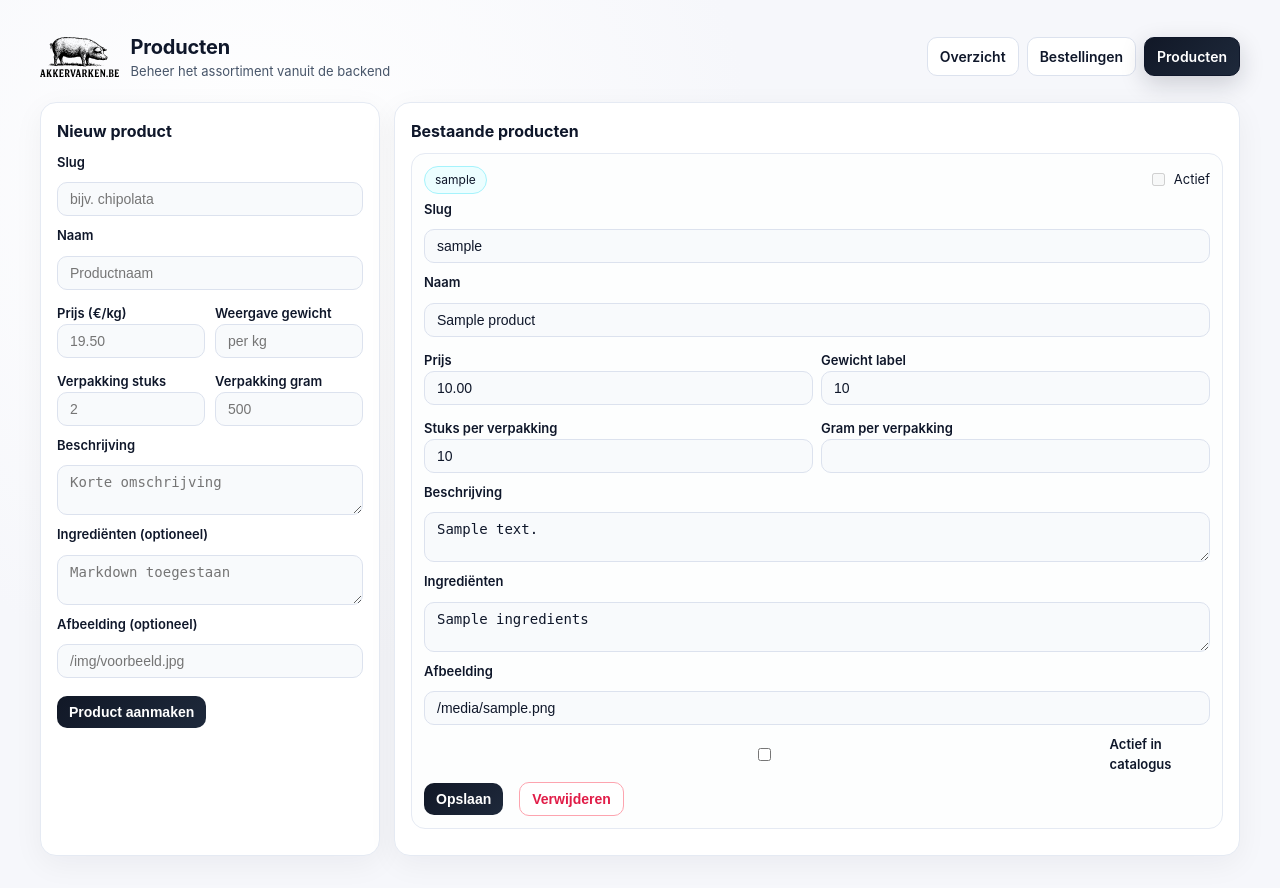
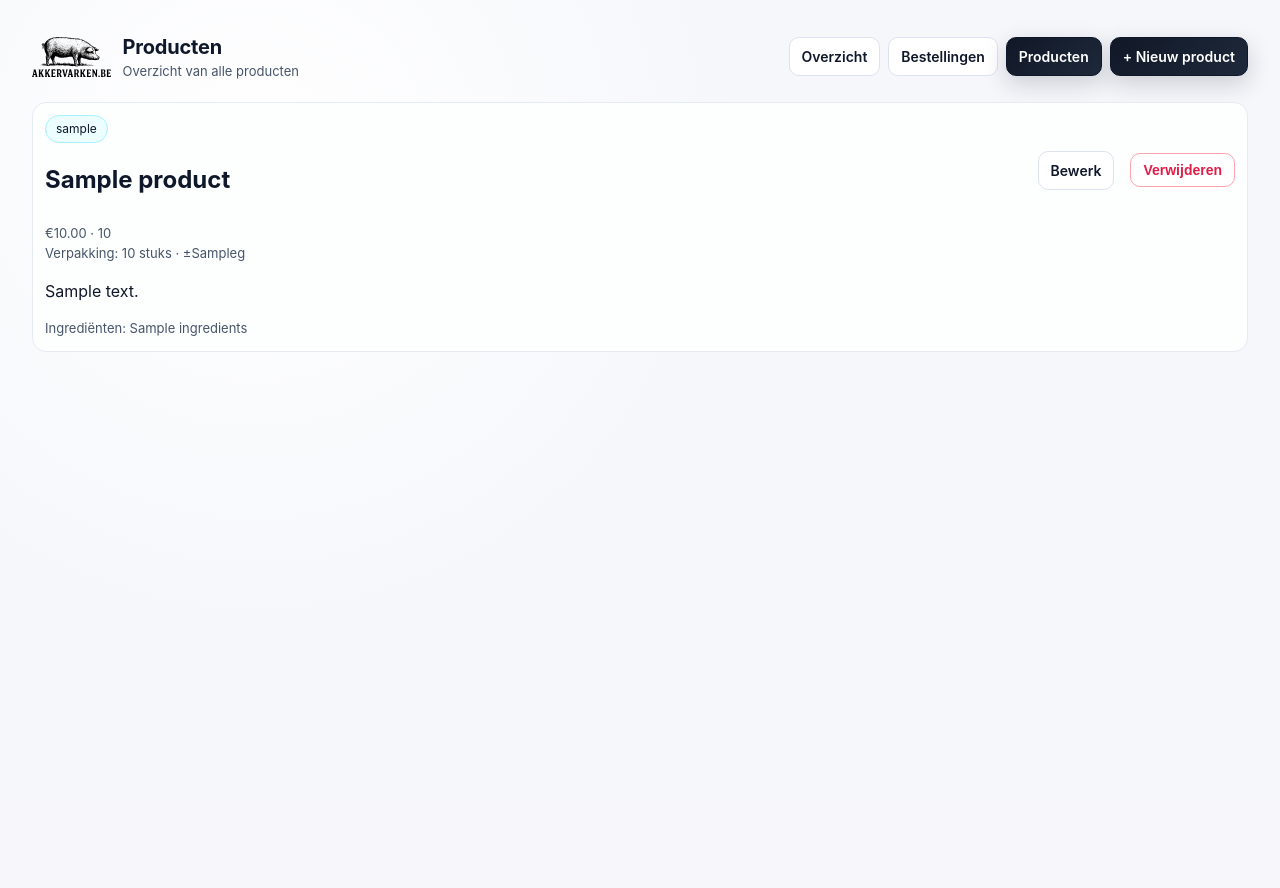
Before and after one commit to mlavaert/akkervarken.be, a FastAPI app: template backend/templates/admin/products.html in a window 1280 px wide. After the commit the page ends 352 px from the top, so only its background shows below. Run offline with FastAPI, Linux system fonts and the light colour scheme; the template is opened without the code that fills it: most values are stand-ins (such as "Sample title", 1, 10 or a date in 2020).

Commit message:
Reworking admin panel

```diff
--- a/backend/models.py
+++ b/backend/models.py
@@ -85,7 +85,6 @@ class Product(Base):
     packaging_pieces = Column(Integer, nullable=True)
     packaging_grams = Column(Integer, nullable=True)
     image = Column(String(255), nullable=True)
-    is_active = Column(Boolean, nullable=False, server_default="true")
     created_at = Column(
         DateTime(timezone=True), server_default=func.now(), nullable=False
     )
--- a/backend/schemas.py
+++ b/backend/schemas.py
@@ -120,7 +120,6 @@ class ProductBase(BaseModel):
     packaging_pieces: Optional[int] = Field(None, ge=0)
     packaging_grams: Optional[int] = Field(None, ge=0)
     image: Optional[str] = Field(None, max_length=255)
-    is_active: bool = True
 
 
 class ProductCreate(ProductBase):
@@ -140,7 +139,6 @@ class ProductUpdate(BaseModel):
     packaging_pieces: Optional[int] = Field(None, ge=0)
     packaging_grams: Optional[int] = Field(None, ge=0)
     image: Optional[str] = Field(None, max_length=255)
-    is_active: Optional[bool] = None
 
 
 class ProductResponse(ProductBase):
--- a/backend/static/admin.css
+++ b/backend/static/admin.css
@@ -21,7 +21,7 @@ a {
 }
 
 .page {
-  max-width: 1200px;
+  width: 100%;
   margin: 0 auto;
 }
 
@@ -329,18 +329,18 @@ label {
 }
 
 /* Products page */
-.layout-grid {
-  display: grid;
-  grid-template-columns: 340px 1fr;
-  gap: 14px;
-}
-
 .product-card {
   border: 1px solid #e5eaf3;
   border-radius: 14px;
   padding: 12px;
   margin-bottom: 10px;
   background: #fdfefe;
+}
+
+.product-list {
+  display: grid;
+  grid-template-columns: repeat(auto-fit, minmax(320px, 1fr));
+  gap: 14px;
 }
 
 .product-header {
--- a/backend/templates/admin/products.html
+++ b/backend/templates/admin/products.html
@@ -13,13 +13,14 @@
         <img src="https://akkervarken.be/img/logo.svg" alt="Akkervarken logo" loading="lazy">
         <div>
           <h1>Producten</h1>
-          <div class="meta-line">Beheer het assortiment vanuit de backend</div>
+          <div class="meta-line">Overzicht van alle producten</div>
         </div>
       </div>
       <div class="nav">
         <a class="nav-link" href="/admin">Overzicht</a>
         <a class="nav-link" href="/admin/orders">Bestellingen</a>
         <a class="nav-link active" href="/admin/products">Producten</a>
+        <a class="nav-link active" href="/admin/products/new">+ Nieuw product</a>
       </div>
     </header>
 
@@ -31,119 +32,34 @@
       </div>
     {% endif %}
 
-    <div class="layout-grid">
-      <section class="card">
-        <h2>Nieuw product</h2>
-        <form method="post" action="/admin/products">
-          <input type="hidden" name="is_active" value="true">
-          <label for="slug">Slug</label>
-          <input id="slug" name="slug" placeholder="bijv. chipolata" required>
-
-          <label for="name">Naam</label>
-          <input id="name" name="name" placeholder="Productnaam" required>
-
-          <div class="row">
-            <div>
-              <label for="price">Prijs (€/kg)</label>
-              <input id="price" name="price" type="number" step="0.01" placeholder="19.50" required>
-            </div>
-            <div>
-              <label for="weight_display">Weergave gewicht</label>
-              <input id="weight_display" name="weight_display" placeholder="per kg" required>
-            </div>
-          </div>
-
-          <div class="row">
-            <div>
-              <label for="packaging_pieces">Verpakking stuks</label>
-              <input id="packaging_pieces" name="packaging_pieces" type="number" min="0" placeholder="2">
-            </div>
-            <div>
-              <label for="packaging_grams">Verpakking gram</label>
-              <input id="packaging_grams" name="packaging_grams" type="number" min="0" placeholder="500">
-            </div>
-          </div>
-
-          <label for="description">Beschrijving</label>
-          <textarea id="description" name="description" placeholder="Korte omschrijving" required></textarea>
-
-          <label for="ingredients">Ingrediënten (optioneel)</label>
-          <textarea id="ingredients" name="ingredients" placeholder="Markdown toegestaan"></textarea>
-
-          <label for="image">Afbeelding (optioneel)</label>
-          <input id="image" name="image" placeholder="/img/voorbeeld.jpg">
-
-          <div class="actions">
-            <button type="submit" class="primary">Product aanmaken</button>
-          </div>
-        </form>
-      </section>
-
-      <section class="card">
-        <h2>Bestaande producten</h2>
+    <section class="product-list">
       {% for product in products %}
         <article class="product-card">
           <div class="product-header">
+            <div>
               <div class="pill">{{ product.slug }}</div>
-              <div class="switch">
-                <input type="checkbox" {% if product.is_active %}checked{% endif %} disabled>
-                <span>Actief</span>
+              <h2>{{ product.name }}</h2>
             </div>
-            </div>
-            <form id="update-{{ product.id }}" method="post" action="/admin/products/{{ product.id }}/update">
-              <label>Slug</label>
-              <input name="slug" value="{{ product.slug }}" required>
-
-              <label>Naam</label>
-              <input name="name" value="{{ product.name }}" required>
-
-              <div class="inline-row">
-                <div>
-                  <label>Prijs</label>
-                  <input name="price" type="number" step="0.01" value="{{ '%.2f'|format(product.price) }}" required>
-                </div>
-                <div>
-                  <label>Gewicht label</label>
-                  <input name="weight_display" value="{{ product.weight_display }}" required>
-                </div>
-              </div>
-
-              <div class="inline-row">
-                <div>
-                  <label>Stuks per verpakking</label>
-                  <input name="packaging_pieces" type="number" min="0" value="{{ product.packaging_pieces or '' }}">
-                </div>
-                <div>
-                  <label>Gram per verpakking</label>
-                  <input name="packaging_grams" type="number" min="0" value="{{ product.packaging_grams or '' }}">
-                </div>
-              </div>
-
-              <label>Beschrijving</label>
-              <textarea name="description">{{ product.description }}</textarea>
-
-              <label>Ingrediënten</label>
-              <textarea name="ingredients">{{ product.ingredients or '' }}</textarea>
-
-              <label>Afbeelding</label>
-              <input name="image" value="{{ product.image or '' }}">
-
-              <label class="switch">
-                <input type="checkbox" name="is_active" value="true" {% if product.is_active %}checked{% endif %}>
-                <span>Actief in catalogus</span>
-              </label>
-            </form>
             <div class="actions">
-              <button type="submit" class="primary" form="update-{{ product.id }}">Opslaan</button>
+              <a class="nav-link" href="/admin/products/{{ product.id }}/edit">Bewerk</a>
               <form id="delete-{{ product.id }}" method="post" action="/admin/products/{{ product.id }}/delete" onsubmit="return confirm('Zeker weten dat je dit product wil verwijderen?');"></form>
               <button type="submit" class="ghost" form="delete-{{ product.id }}">Verwijderen</button>
             </div>
+          </div>
+          <div class="meta-line">€{{ '%.2f'|format(product.price) }} · {{ product.weight_display }}</div>
+          <div class="meta-line">
+            Verpakking: {% if product.packaging_pieces %}{{ product.packaging_pieces }} stuks{% else %}n.v.t.{% endif %}
+            {% if product.packaging_grams %} · ±{{ product.packaging_grams }}g{% endif %}
+          </div>
+          <p>{{ product.description }}</p>
+          {% if product.ingredients %}
+            <div class="meta-line">Ingrediënten: {{ product.ingredients }}</div>
+          {% endif %}
         </article>
       {% else %}
         <div class="notice notice--info">Nog geen producten in de database.</div>
       {% endfor %}
     </section>
   </div>
-  </div>
 </body>
 </html>
```
Also changed, not shown: backend/admin.py (+32 -5 lines), backend/alembic/versions/003_remove_product_active_flag.py (added, +34 -0 lines), backend/products.py (+4 -9 lines), backend/templates/admin/product_form.html (added, +80 -0 lines). Lines whose indentation alone changed are shown as unchanged.
